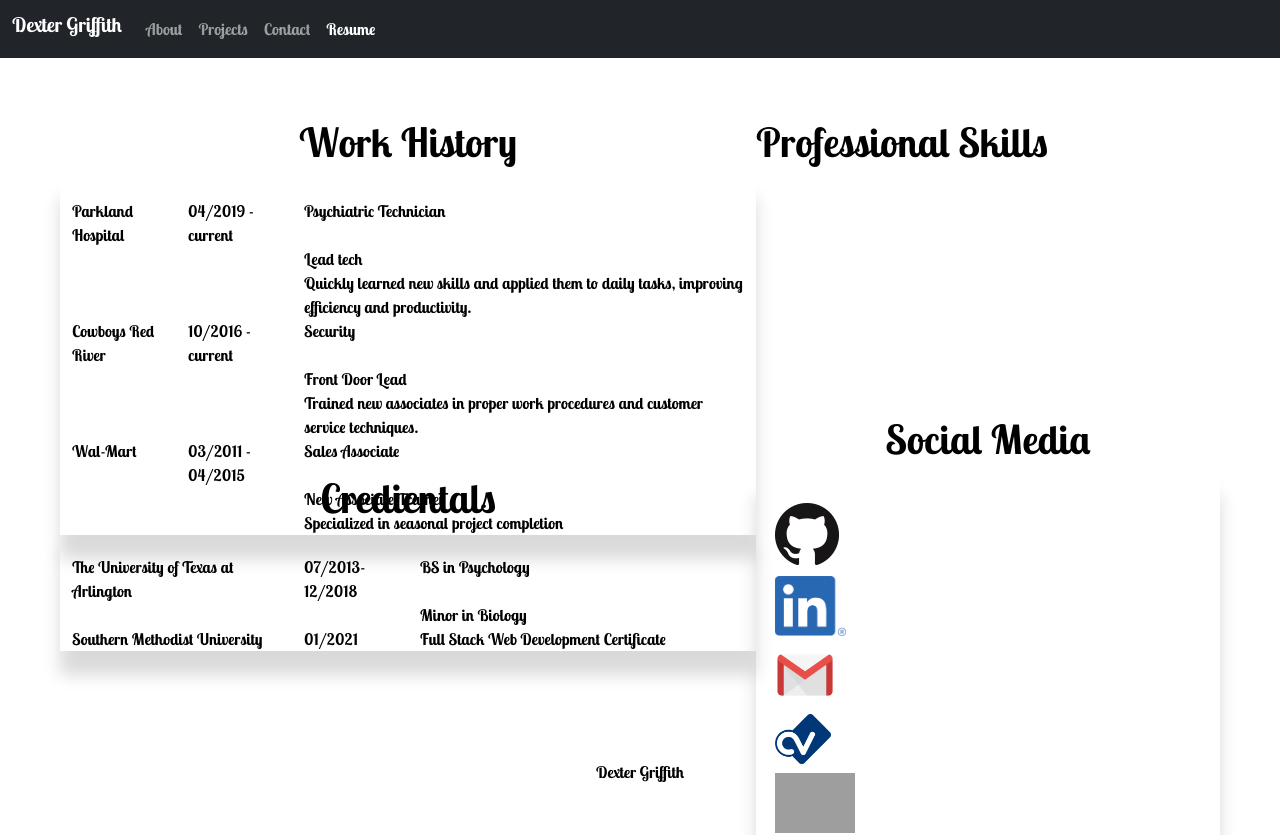
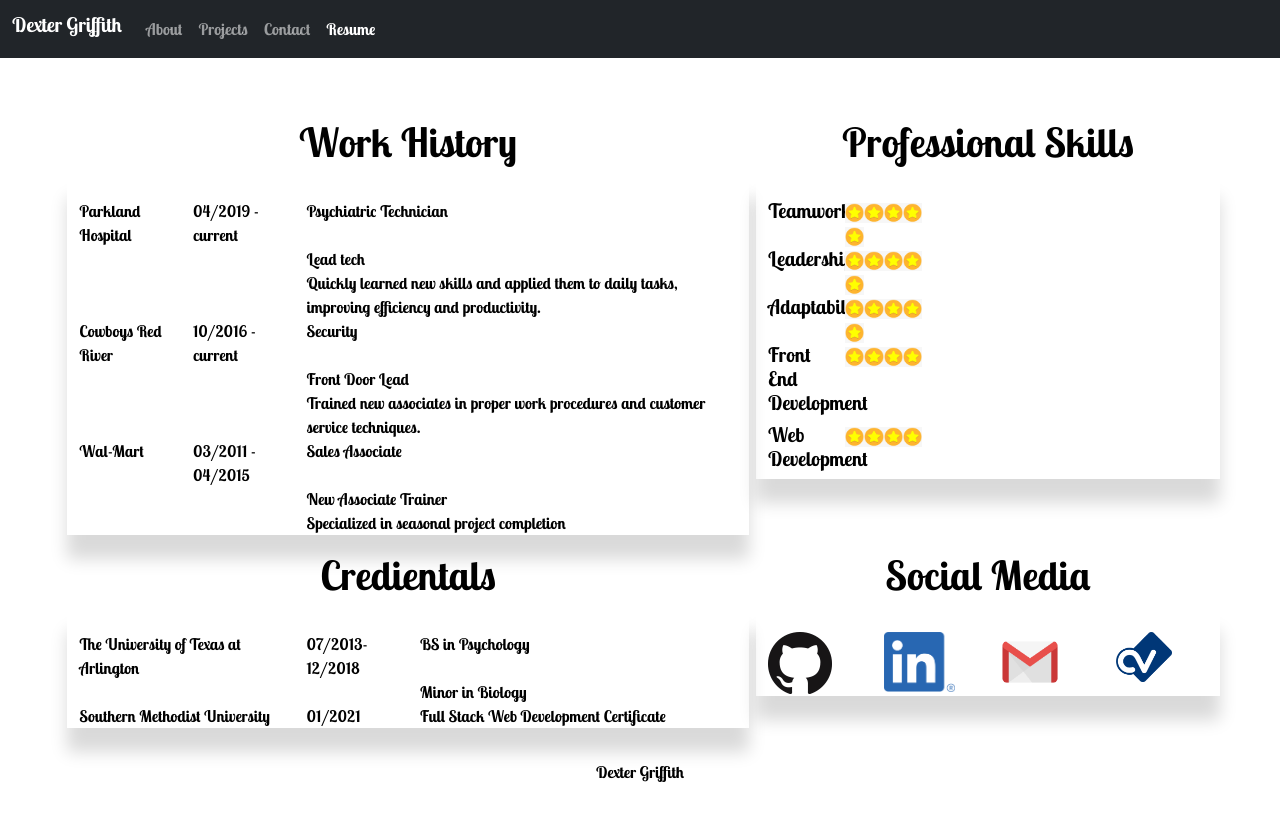
Before and after one commit to DexterLGriffith/dexter-portfolio, a React (Create React App) app: page / in a window 1280 px wide. Both pictures are taken after a click on the item "Resume". After the commit the page ends 800 px from the top, so only its background shows below. Built offline with nearby package versions, Linux system fonts and the light colour scheme; grey boxes are pictures that could not be loaded.

Commit message:
added professional skills section, changed social media section

```diff
--- a/src/components/Resume/index.js
+++ b/src/components/Resume/index.js
@@ -6,6 +6,7 @@ import gmail from '../../photos/logos/gmail-logo.png';
 import resume from '../../photos/logos/resume-clipart.png';
 import phone from '../../photos/logos/phone.png';
 import { Row, Col, Container } from 'react-bootstrap';
+import star from '../../photos/starIcon.png';
 
 function Resume() {
     return (
@@ -86,35 +87,87 @@ function Resume() {
             <div className="professionalSkills">
                 <div className='professionalSkillsSection'>
                     <h1 className='professionalSkills1'> Professional Skills </h1>
+
+                    <Container>
+                        <Row>
+                        <Col sm={2}>
+                        <h5>Teamwork</h5>
+                        </Col>
+                        <Col sm={3}>
+                            <img src={star} alt="" className="rating" />
+                            <img src={star} alt="" className="rating" />
+                            <img src={star} alt="" className="rating" />
+                            <img src={star} alt="" className="rating" />
+                            <img src={star} alt="" className="rating" />
+                        </Col>
+                        </Row>
+                        <Row>
+                        <Col sm={2}>
+                            <h5>Leadership</h5>
+                        </Col>
+                        <Col sm={3}>
+                            <img src={star} alt="" className="rating" />
+                            <img src={star} alt="" className="rating" />
+                            <img src={star} alt="" className="rating" />
+                            <img src={star} alt="" className="rating" />
+                            <img src={star} alt="" className="rating" />
+                        </Col>
+                        </Row>
+                        <Row>
+                        <Col sm={2}>
+                            <h5>Adaptability</h5>
+                        </Col>
+                        <Col sm={3}>
+                            <img src={star} alt="" className="rating" />
+                            <img src={star} alt="" className="rating" />
+                            <img src={star} alt="" className="rating" />
+                            <img src={star} alt="" className="rating" />
+                            <img src={star} alt="" className="rating" />
+                        </Col>
+                        </Row>
+                        <Row>
+                        <Col sm={2}>
+                            <h5>Front End Development</h5>
+                        </Col>
+                        <Col sm={3}>
+                            <img src={star} alt="" className="rating" />
+                            <img src={star} alt="" className="rating" />
+                            <img src={star} alt="" className="rating" />
+                            <img src={star} alt="" className="rating" />
+                        </Col>
+                        </Row>
+                        <Row>
+                        <Col sm={2}>
+                            <h5>Web Development</h5>
+                        </Col>
+                        <Col sm={3}>
+                            <img src={star} alt="" className="rating" />
+                            <img src={star} alt="" className="rating" />
+                            <img src={star} alt="" className="rating" />
+                            <img src={star} alt="" className="rating" />
+                        </Col>
+                        </Row>
+
+                    </Container>
                 </div>
                 <div className='socialMediaSection'>
                     <h1 className='socialMedia'> Social Media </h1>
                     <Container>
-                        <contactRow md={4}>
-                            <Col>
+                        <Row md={4}>
+                            <Col sm={2}>
                                 <a link href="https://github.com/DexterLGriffith"><img src={github} alt="githubicon" /></a>
                             </Col>
-                        </contactRow>
-                        <contactRow md={4}>
-                            <Col>
+                            <Col sm={2}>
                                 <a link href="https://www.linkedin.com/in/dexter-griffith/"><img src={linkedin} alt="linkdinicon" style={{ height: '60px', }} /></a>
                             </Col>
-                        </contactRow>
-                        <contactRow md={4}>
-                            <Col>
+                            <Col sm={2}>
                                 <a link href="mailto:dexterlgriffith@gmail.com"><img src={gmail} alt="gmailicon" style={{ height: '60px', }} /></a>
                             </Col>
-                        </contactRow>
-                        <contactRow md={4}>
-                            <Col>
+                            <Col sm={2}>
                                 <a link href="https://zety.com/profile/dexter-griffith"><img src={resume} alt="resumeicon" style={{ height: '50px', }} /></a>
                             </Col>
-                        </contactRow>
-                        <contactRow md={4}>
-                            <Col>
-                                <a link href="tel:2143260125"><img src={phone} alt="phoneicon" style={{ height: '60px', }} /></a>
-                            </Col>
-                        </contactRow>
+                        </Row>
+
                     </Container>
 
                 </div>
--- a/src/components/Resume/resume.css
+++ b/src/components/Resume/resume.css
@@ -7,10 +7,13 @@
     display: flex;
     flex-direction: column;
     flex: 1.5;
+    flex-wrap: wrap;
+    align-content: center;
+
 }
 /* --- work history section ---  */
 .workHistorySection {
-    height: 60%;
+    height: 70%;
 }
 .workHistory1 {
     display: flex;
@@ -19,7 +22,7 @@
 /* --- end work history section ---  */
 /* --- credientals section ---  */
 .proficiencySection {
-    height: 40%;
+    height: 30%;
 }
 .Credientals {
     display: flex;
@@ -30,19 +33,29 @@
     flex: 1;
     display: flex;
     flex-direction: column;
+
 }
 
 .professionalSkillsSection {
-    height: 50%;
+    height: 70%;
+
+}
+.professionalSkills1 {
+    display: flex;
+    justify-content: center;
+}
+.rating {
+    height: 20px;
 }
 /* ---social media section ---  */
 .socialMediaSection {
-    height: 50%;
+    height: 30%;
 }
 .socialMedia {
     display: flex;
     justify-content: center;
 }
+
 .col {
     padding: 2px;
 }
```
Also changed, not shown: src/photos/starIcon.png (added).
